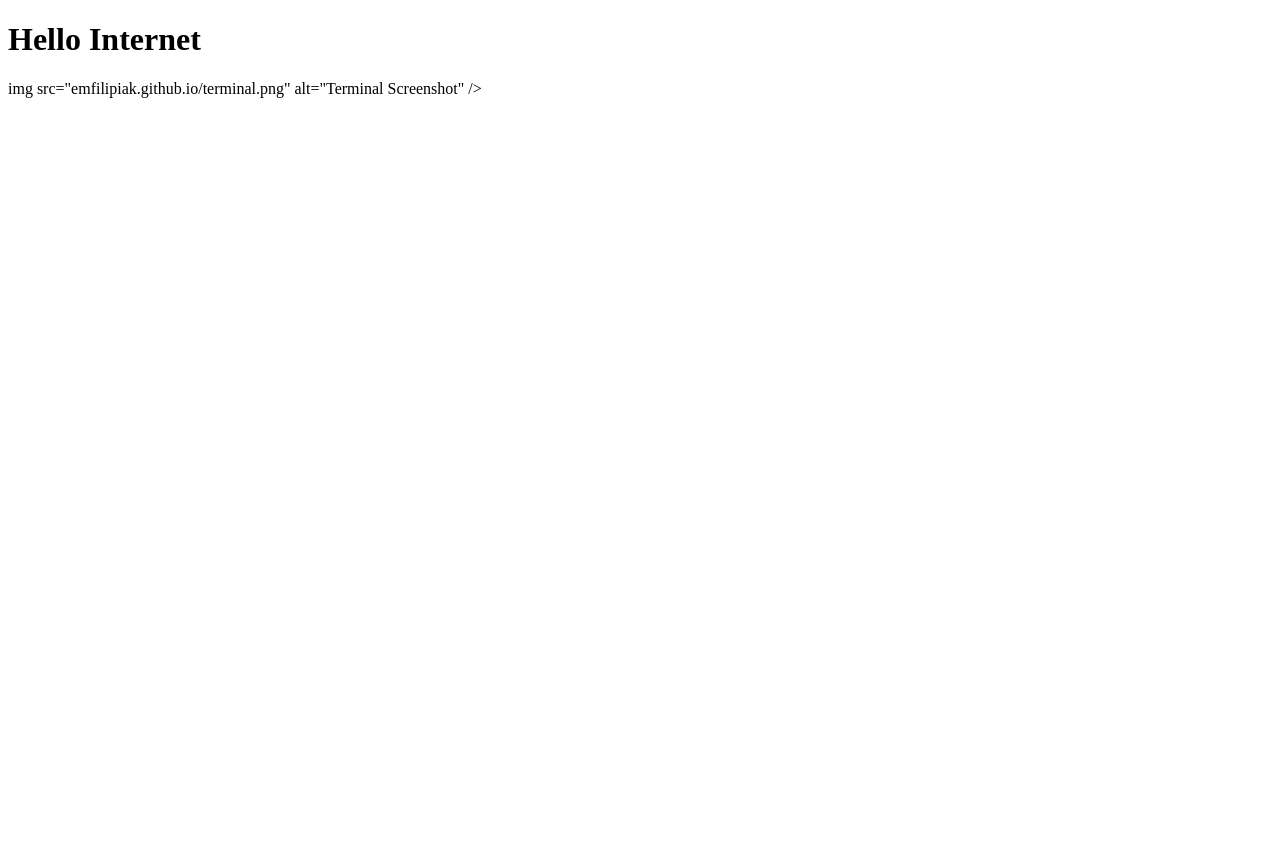
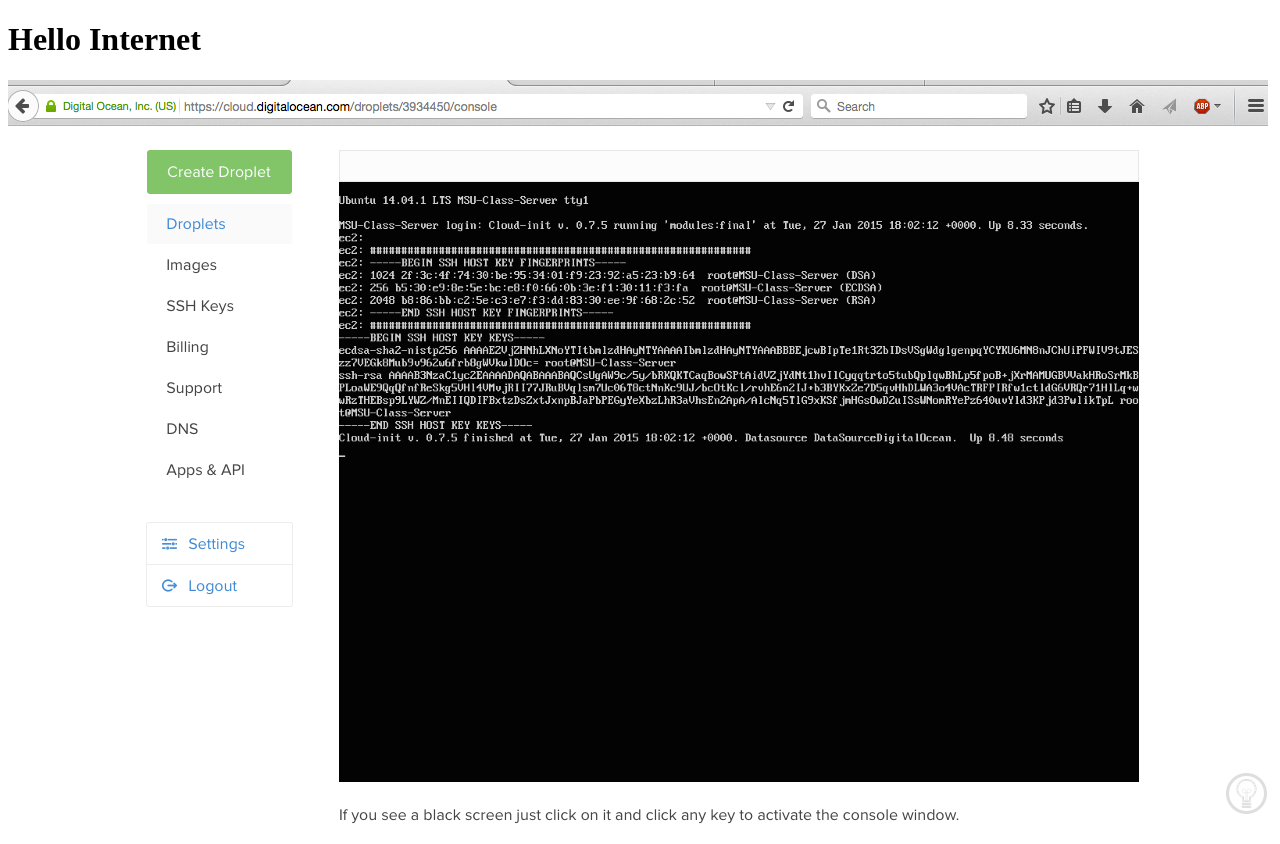
Before and after one commit to spartahub1145/spartahub1145.github.io, a plain HTML site: page index.html in a window 1280 px wide. Before the commit the page ends 800 px from the top, so only its background shows below. Drawn offline with Linux system fonts and the light colour scheme.

Commit message:
Tc362 Index.html redo

```diff
--- a/index.html
+++ b/index.html
@@ -4,6 +4,6 @@
 <title>Hello World</title>
 <body>
 <h1>Hello Internet</h1>
-<p>img src="emfilipiak.github.io/terminal.png" alt="Terminal Screenshot" /></p>
+<p><img src="terminal.png" alt="Terminal Screenshot" /></p>
 </body>
 </html>
```
